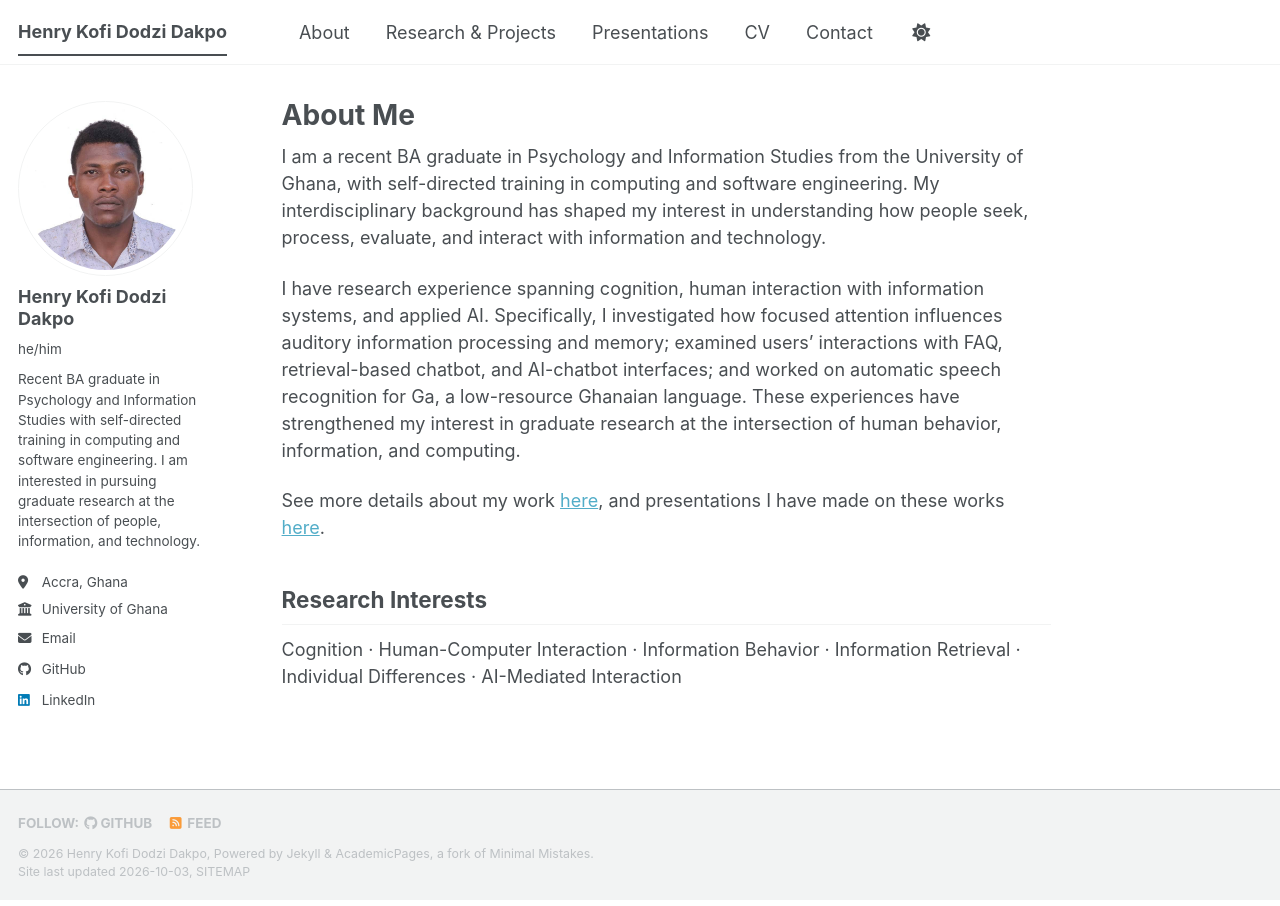
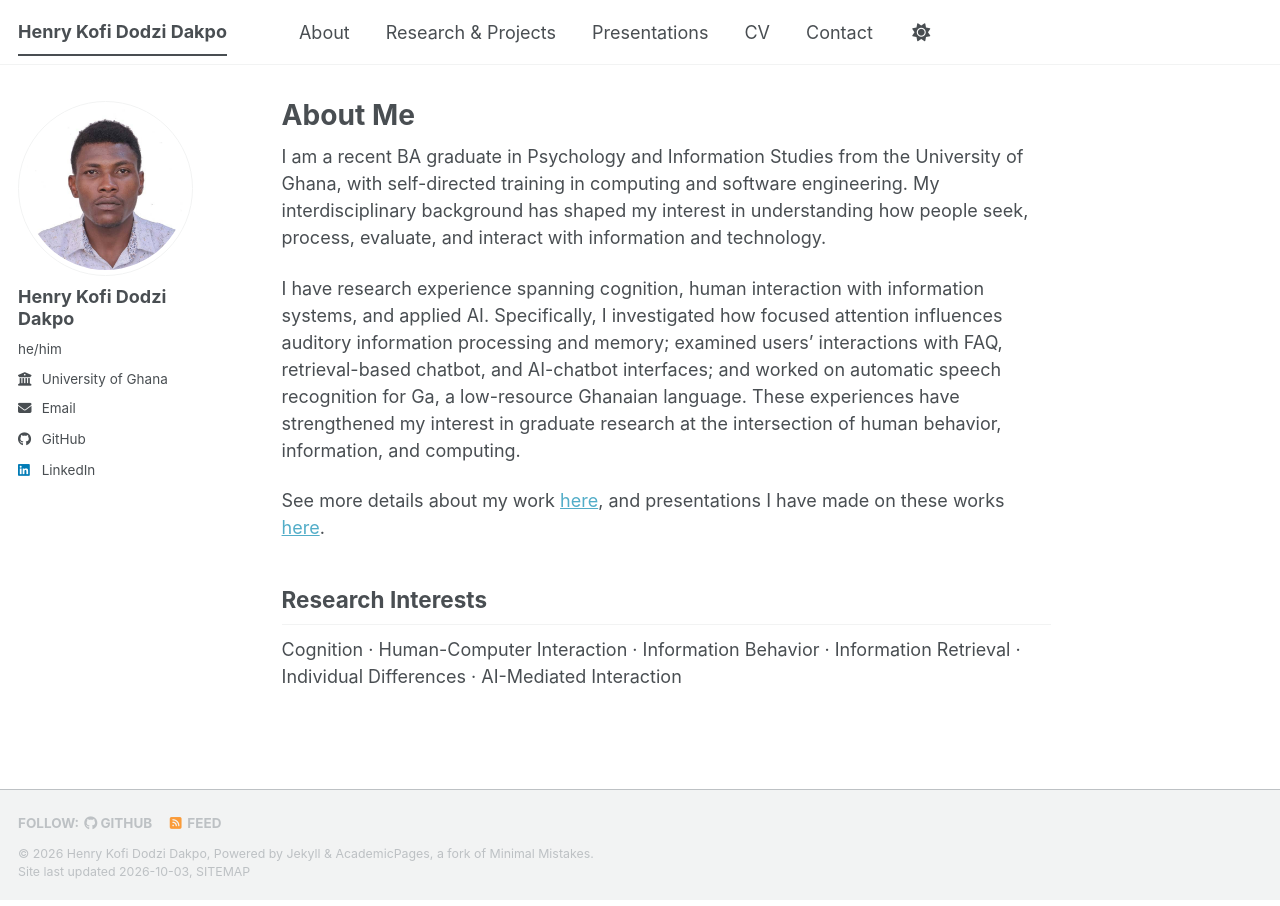
Before and after one commit to henrycitadel9-rgb/henrycitadel9-rgb.github.io, a Jekyll site: the page built from _pages/about.md, in a window 1280 px wide. Built offline with Jekyll 4.4.1, drawn with Linux system fonts in a browser that asks for light colours; a style sheet for code colours, icons or effects is not loaded.

Commit message:
Update _config.yml

```diff
--- a/_config.yml
+++ b/_config.yml
@@ -26,8 +26,7 @@ author:
   avatar           : "dvlottery2025henry.JPG.jpeg"
   name             : "Henry Kofi Dodzi Dakpo"
   pronouns         : "he/him"
-  bio              : "Recent BA graduate in Psychology and Information Studies with self-directed training in computing and software engineering. I am interested in pursuing graduate research at the intersection of people, information, and technology."
-  location         : "Accra, Ghana"
+  bio              :
   employer         : "University of Ghana"
   uri              : # URL
   email            : "hkddakpo@st.ug.edu.gh"
```
